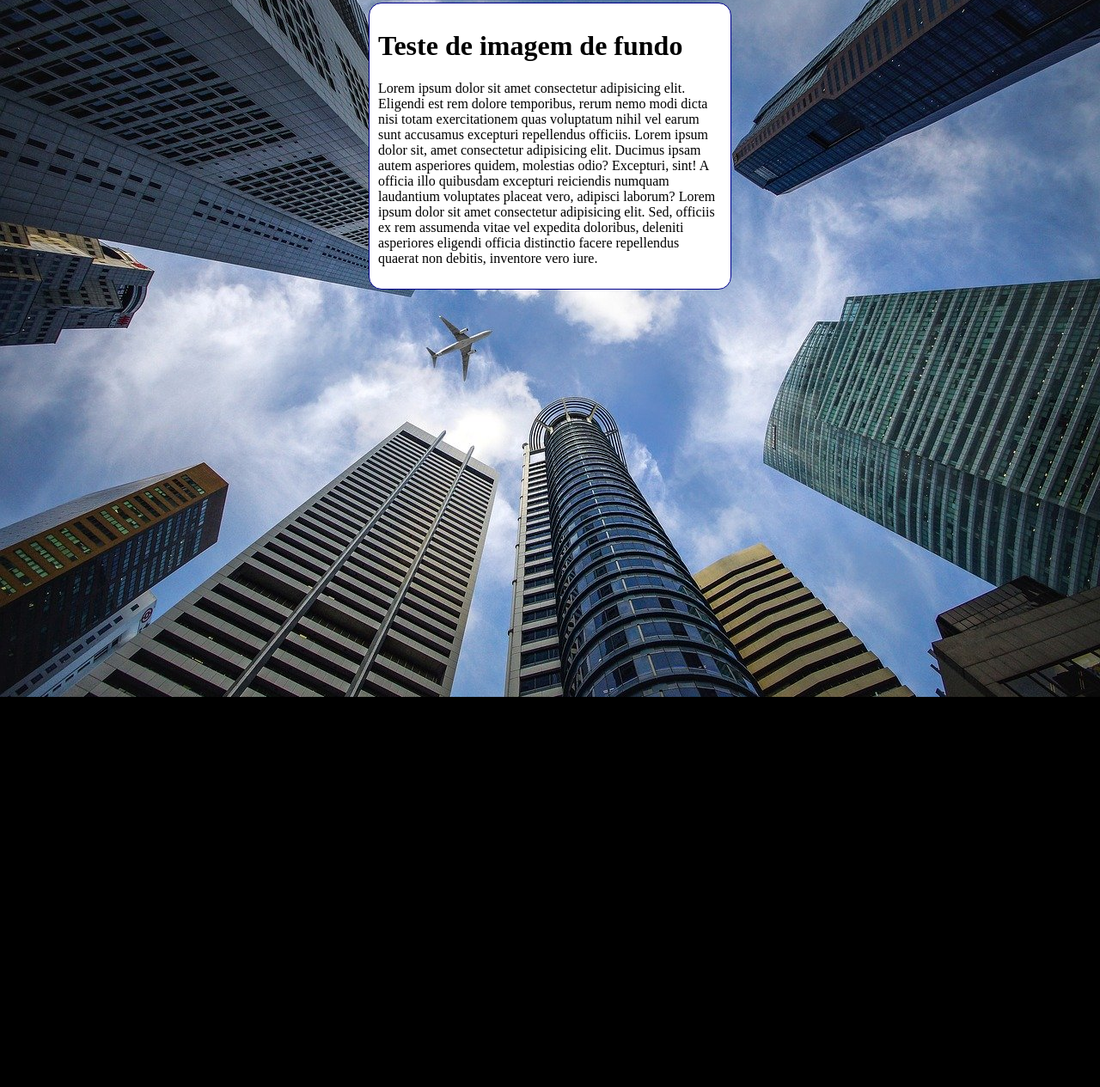
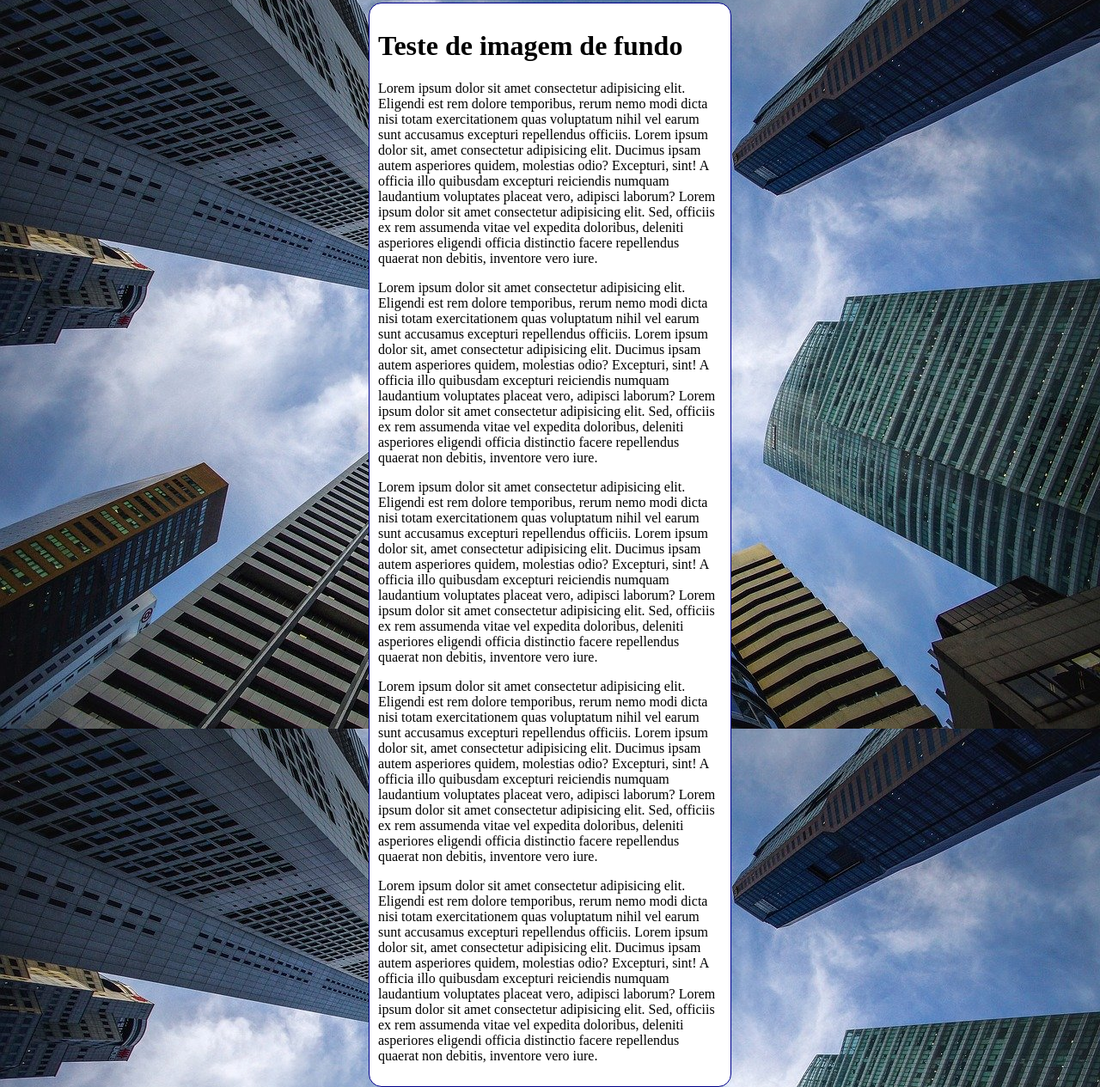
Before and after one commit to JeniferOvejero/html-css, a plain HTML site: page exercicios/ex022/fundo006.html in a window 1280 px wide. Shown: the part 5-1270 px from the top of the page at 86% size. Before the commit the page ends 816 px from the top, so only its background shows below. Drawn offline with Linux system fonts and the light colour scheme.

Commit message:
Update fundo006.html

```diff
--- a/exercicios/ex022/fundo006.html
+++ b/exercicios/ex022/fundo006.html
@@ -30,6 +30,10 @@
     <main>
         <h1>Teste de imagem de fundo</h1>
         <p>Lorem ipsum dolor sit amet consectetur adipisicing elit. Eligendi est rem dolore temporibus, rerum nemo modi dicta nisi totam exercitationem quas voluptatum nihil vel earum sunt accusamus excepturi repellendus officiis. Lorem ipsum dolor sit, amet consectetur adipisicing elit. Ducimus ipsam autem asperiores quidem, molestias odio? Excepturi, sint! A officia illo quibusdam excepturi reiciendis numquam laudantium voluptates placeat vero, adipisci laborum? Lorem ipsum dolor sit amet consectetur adipisicing elit. Sed, officiis ex rem assumenda vitae vel expedita doloribus, deleniti asperiores eligendi officia distinctio facere repellendus quaerat non debitis, inventore vero iure.</p>
+        <p>Lorem ipsum dolor sit amet consectetur adipisicing elit. Eligendi est rem dolore temporibus, rerum nemo modi dicta nisi totam exercitationem quas voluptatum nihil vel earum sunt accusamus excepturi repellendus officiis. Lorem ipsum dolor sit, amet consectetur adipisicing elit. Ducimus ipsam autem asperiores quidem, molestias odio? Excepturi, sint! A officia illo quibusdam excepturi reiciendis numquam laudantium voluptates placeat vero, adipisci laborum? Lorem ipsum dolor sit amet consectetur adipisicing elit. Sed, officiis ex rem assumenda vitae vel expedita doloribus, deleniti asperiores eligendi officia distinctio facere repellendus quaerat non debitis, inventore vero iure.</p>
+        <p>Lorem ipsum dolor sit amet consectetur adipisicing elit. Eligendi est rem dolore temporibus, rerum nemo modi dicta nisi totam exercitationem quas voluptatum nihil vel earum sunt accusamus excepturi repellendus officiis. Lorem ipsum dolor sit, amet consectetur adipisicing elit. Ducimus ipsam autem asperiores quidem, molestias odio? Excepturi, sint! A officia illo quibusdam excepturi reiciendis numquam laudantium voluptates placeat vero, adipisci laborum? Lorem ipsum dolor sit amet consectetur adipisicing elit. Sed, officiis ex rem assumenda vitae vel expedita doloribus, deleniti asperiores eligendi officia distinctio facere repellendus quaerat non debitis, inventore vero iure.</p>
+        <p>Lorem ipsum dolor sit amet consectetur adipisicing elit. Eligendi est rem dolore temporibus, rerum nemo modi dicta nisi totam exercitationem quas voluptatum nihil vel earum sunt accusamus excepturi repellendus officiis. Lorem ipsum dolor sit, amet consectetur adipisicing elit. Ducimus ipsam autem asperiores quidem, molestias odio? Excepturi, sint! A officia illo quibusdam excepturi reiciendis numquam laudantium voluptates placeat vero, adipisci laborum? Lorem ipsum dolor sit amet consectetur adipisicing elit. Sed, officiis ex rem assumenda vitae vel expedita doloribus, deleniti asperiores eligendi officia distinctio facere repellendus quaerat non debitis, inventore vero iure.</p>
+        <p>Lorem ipsum dolor sit amet consectetur adipisicing elit. Eligendi est rem dolore temporibus, rerum nemo modi dicta nisi totam exercitationem quas voluptatum nihil vel earum sunt accusamus excepturi repellendus officiis. Lorem ipsum dolor sit, amet consectetur adipisicing elit. Ducimus ipsam autem asperiores quidem, molestias odio? Excepturi, sint! A officia illo quibusdam excepturi reiciendis numquam laudantium voluptates placeat vero, adipisci laborum? Lorem ipsum dolor sit amet consectetur adipisicing elit. Sed, officiis ex rem assumenda vitae vel expedita doloribus, deleniti asperiores eligendi officia distinctio facere repellendus quaerat non debitis, inventore vero iure.</p>
     </main>
 </body>
 </html>
```
